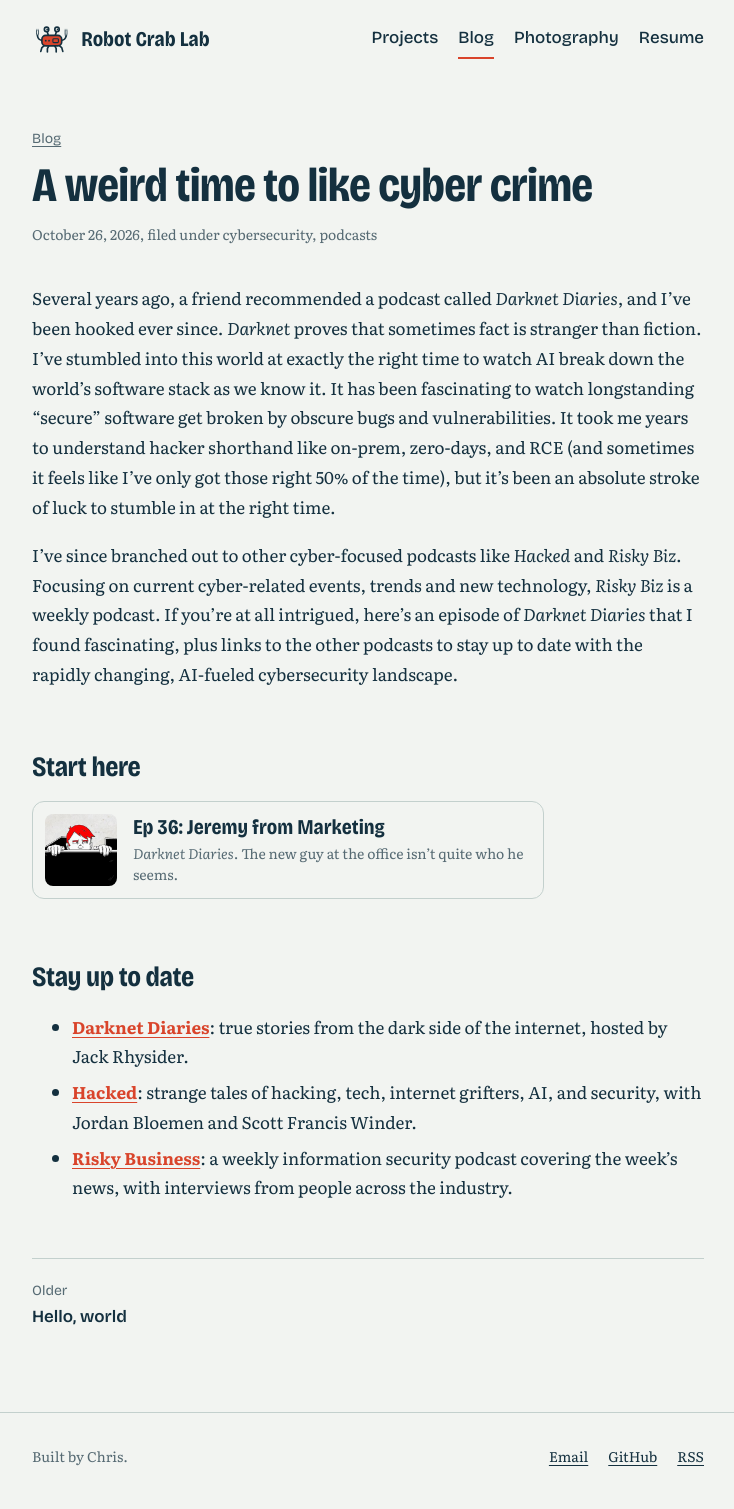
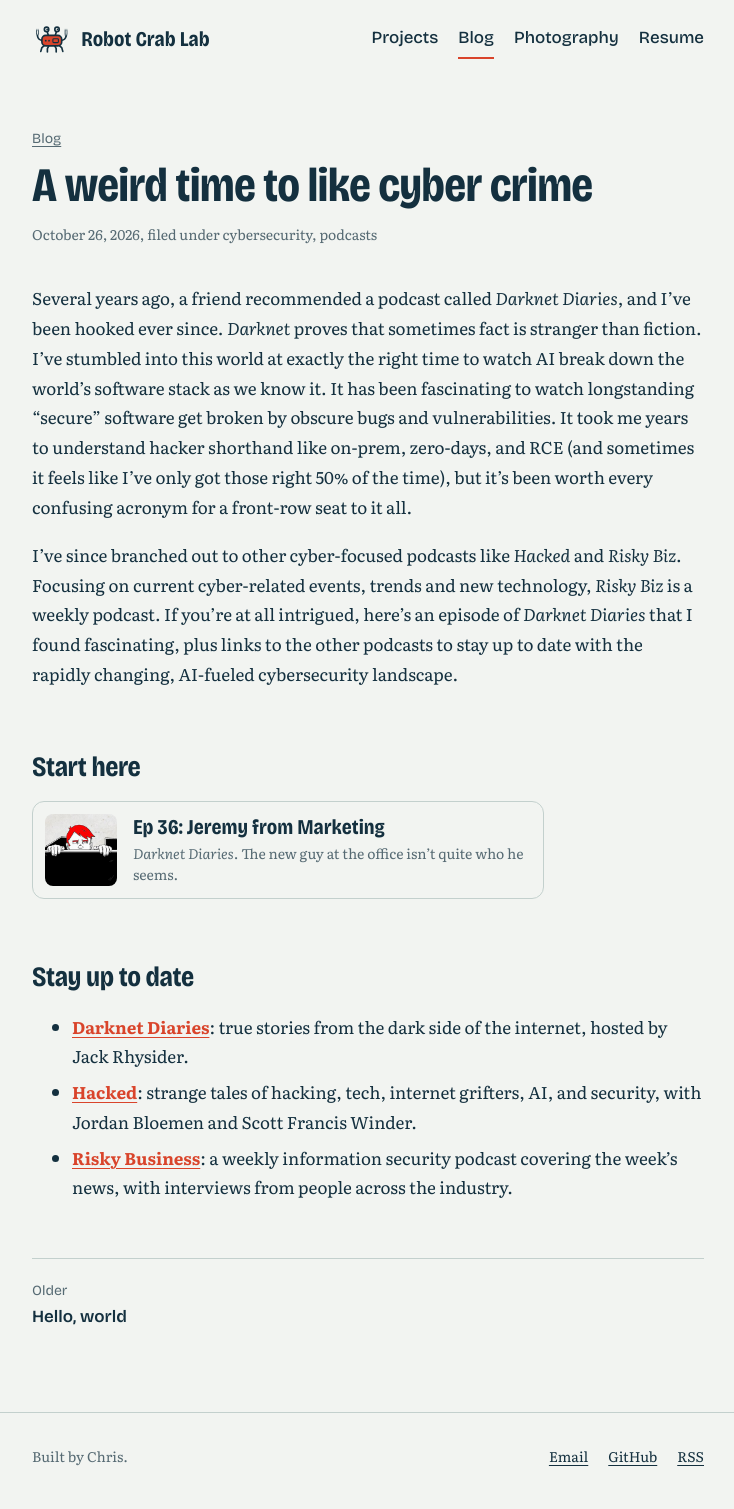
Before and after one commit to RobotCrabLab/Homepage, a Jekyll site: the page built from _posts/2026-10-26-a-weird-time-to-like-cyber-crime.md, in a window 1280 px wide. Shown: the whole page, without its empty margins (272-1006 px from the left). Built offline with Jekyll 4.4.1, drawn with Linux system fonts in a browser that asks for light colours.

Commit message:
Reword closing clause of the cyber crime post intro
Co-Authored-By: Claude Opus 5.5 <noreply@anthropic.com>
Claude-Session: https://claude.ai/code/session_01MMDVxXAekaRt7NRydvis2Y

```diff
--- a/_posts/2026-10-26-a-weird-time-to-like-cyber-crime.md
+++ b/_posts/2026-10-26-a-weird-time-to-like-cyber-crime.md
@@ -3,7 +3,7 @@ title: A weird time to like cyber crime
 tags: [cybersecurity, podcasts]
 ---
 
-Several years ago, a friend recommended a podcast called *Darknet Diaries*, and I've been hooked ever since. *Darknet* proves that sometimes fact is stranger than fiction. I've stumbled into this world at exactly the right time to watch AI break down the world's software stack as we know it. It has been fascinating to watch longstanding "secure" software get broken by obscure bugs and vulnerabilities. It took me years to understand hacker shorthand like on-prem, zero-days, and RCE (and sometimes it feels like I've only got those right 50% of the time), but it's been an absolute stroke of luck to stumble in at the right time.
+Several years ago, a friend recommended a podcast called *Darknet Diaries*, and I've been hooked ever since. *Darknet* proves that sometimes fact is stranger than fiction. I've stumbled into this world at exactly the right time to watch AI break down the world's software stack as we know it. It has been fascinating to watch longstanding "secure" software get broken by obscure bugs and vulnerabilities. It took me years to understand hacker shorthand like on-prem, zero-days, and RCE (and sometimes it feels like I've only got those right 50% of the time), but it's been worth every confusing acronym for a front-row seat to it all.
 
 I've since branched out to other cyber-focused podcasts like *Hacked* and *Risky Biz*. Focusing on current cyber-related events, trends and new technology, *Risky Biz* is a weekly podcast. If you're at all intrigued, here's an episode of *Darknet Diaries* that I found fascinating, plus links to the other podcasts to stay up to date with the rapidly changing, AI-fueled cybersecurity landscape.
 
```
